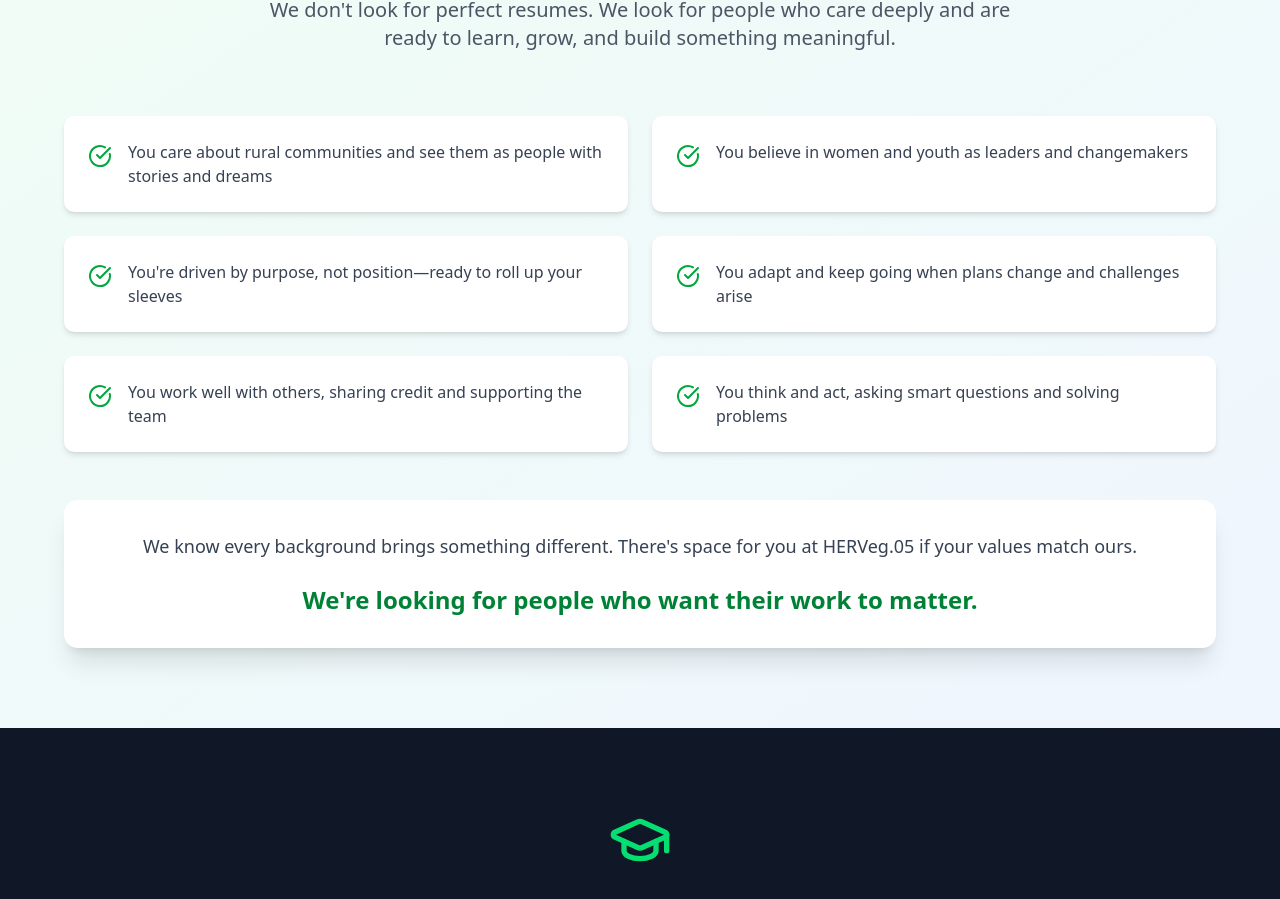
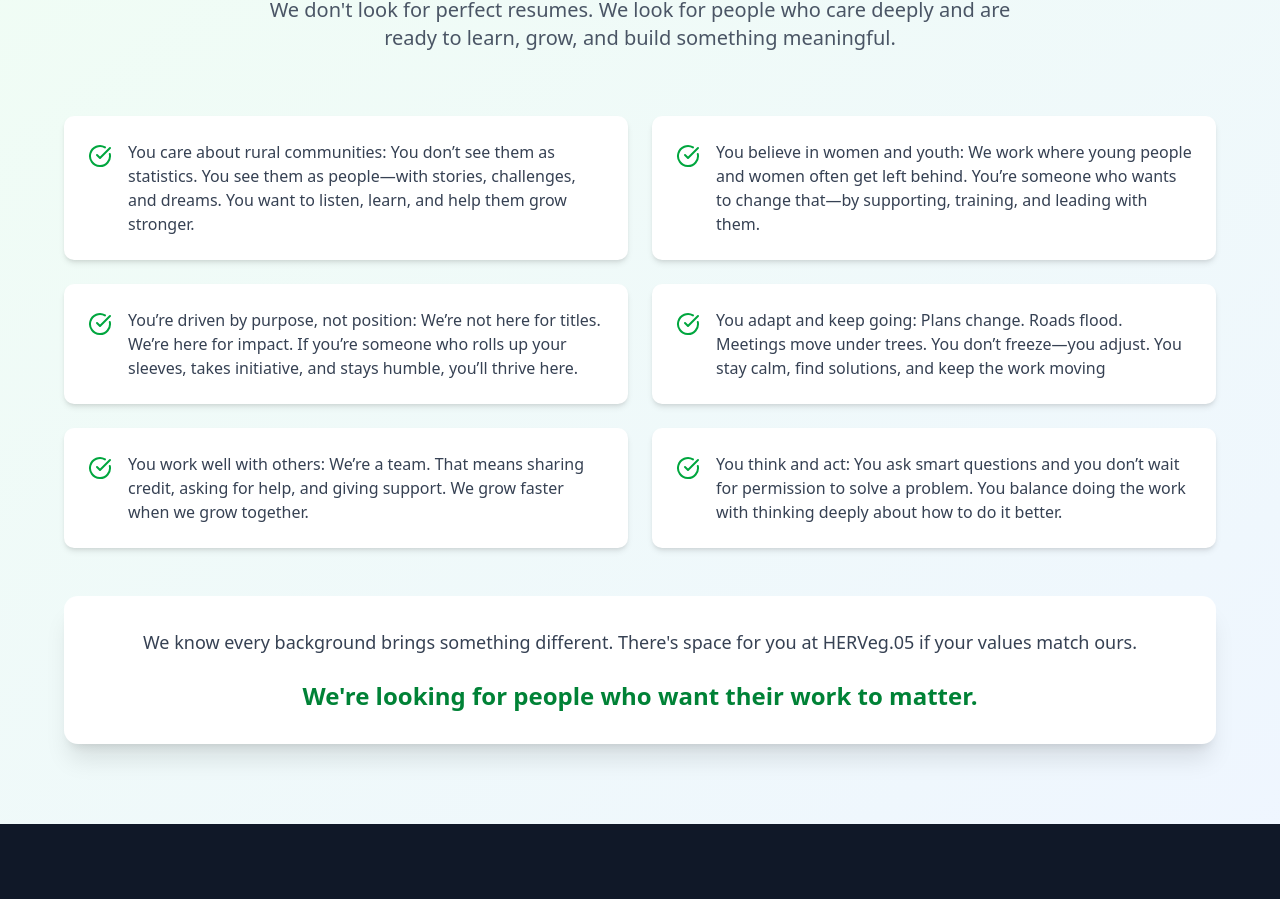
Before and after one commit to Mhando-Z/HervegWeb, a Next.js app: page /career in a window 1280 px wide. Shown: the part 4632-5531 px from the top of the page. Built offline with nearby package versions, Linux system fonts and the light colour scheme; a web font is replaced by a local one.

Commit message:
Phase One

```diff
--- a/src/app/career/page.jsx
+++ b/src/app/career/page.jsx
@@ -160,12 +160,12 @@ const CareersPage = () => {
   ];
 
   const qualities = [
-    "You care about rural communities and see them as people with stories and dreams",
-    "You believe in women and youth as leaders and changemakers",
-    "You're driven by purpose, not position—ready to roll up your sleeves",
-    "You adapt and keep going when plans change and challenges arise",
-    "You work well with others, sharing credit and supporting the team",
-    "You think and act, asking smart questions and solving problems",
+    "You care about rural communities: You don’t see them as statistics. You see them as people—with stories, challenges, and dreams. You want to listen, learn, and help them grow stronger.",
+    "You believe in women and youth: We work where young people and women often get left behind. You’re someone who wants to change that—by supporting, training, and leading with them.",
+    "You’re driven by purpose, not position: We’re not here for titles. We’re here for impact. If you’re someone who rolls up your sleeves, takes initiative, and stays humble, you’ll thrive here.",
+    "You adapt and keep going: Plans change. Roads flood. Meetings move under trees. You don’t freeze—you adjust. You stay calm, find solutions, and keep the work moving",
+    "You work well with others: We’re a team. That means sharing credit, asking for help, and giving support. We grow faster when we grow together.",
+    "You think and act: You ask smart questions and you don’t wait for permission to solve a problem. You balance doing the work with thinking deeply about how to do it better.",
   ];
 
   return (
```
